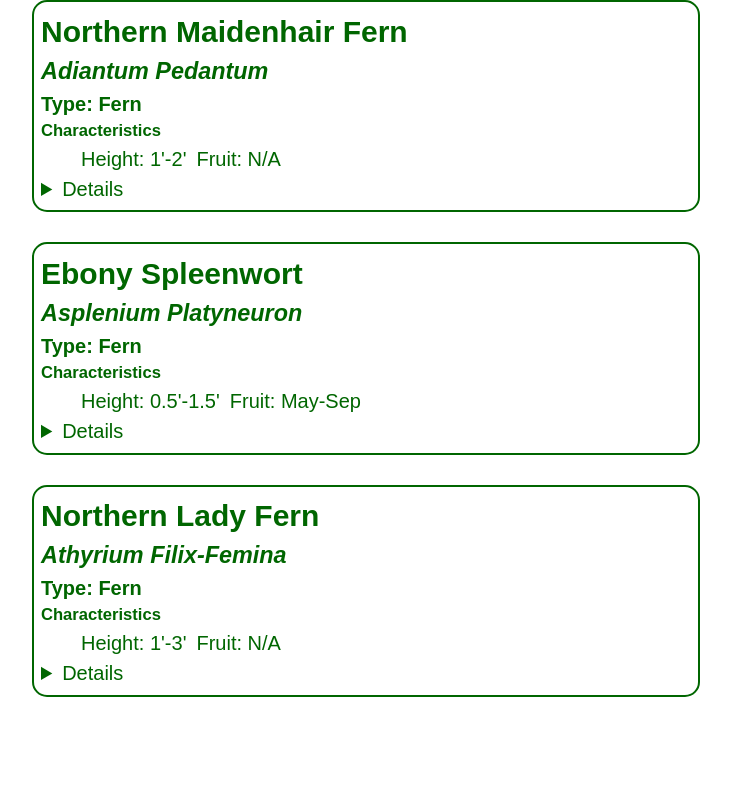
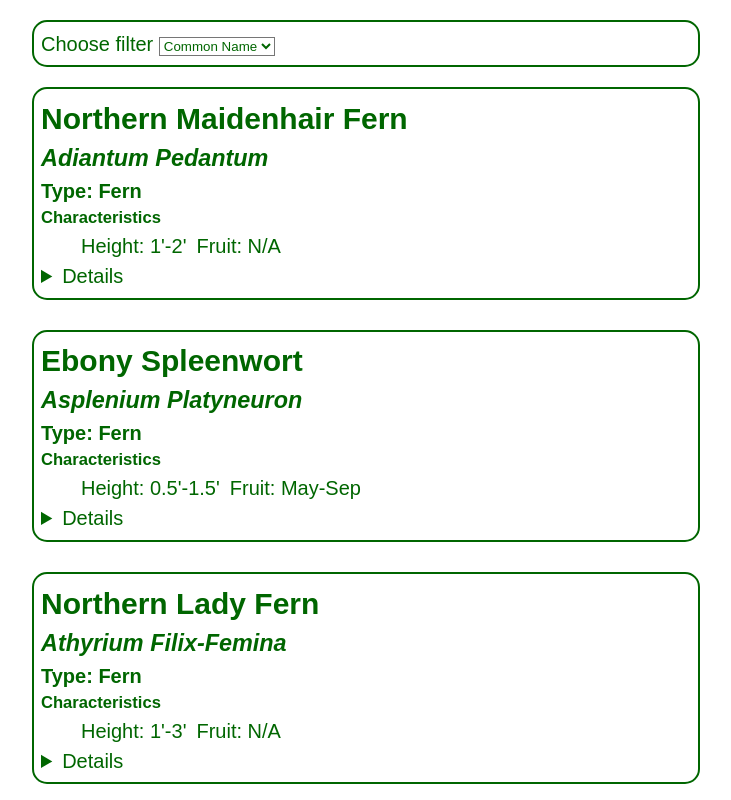
Before and after one commit to RyanFrantz/chesapeake-native-plants, a plain HTML site: page index.htm in a window 1280 px wide. Shown: the whole page, without its empty margins (274-1005 px from the left). Drawn offline with Linux system fonts and the light colour scheme.

Commit message:
Initial work to support #2

```diff
--- a/css/style.css
+++ b/css/style.css
@@ -21,6 +21,7 @@
   font-family: inherit;
   line-height: inherit;
   color: inherit;
+  background-color: inherit;
   /* Avoid common layout issues */
   box-sizing: border-box;
 }
@@ -39,6 +40,17 @@ html {
 
 /* Images should be responsive. */
 img { max-inline-size: 100%; }
+
+header {
+  border: solid .125rem;
+  border-radius: 15px;
+  padding: 1%;
+}
+
+body > header {
+  margin-bottom: 1rem;
+  margin-top: 1rem;
+}
 
 article {
   border: solid .125rem;
--- a/index.htm
+++ b/index.htm
@@ -4,8 +4,16 @@
     <meta name="viewport" content="width=device-width, initial-scale=1">
     <link rel="stylesheet" href="css/style.css">
   </head>
-  <body>
-    <main class="center">
+  <body class="center">
+    <header>
+      <label for="filter-select">Choose filter</label>
+      <select>
+        <option value="common-name">Common Name</option>
+        <option value="latin-name">Latin Name</option>
+        <option value="plant-type">Plant Type</option>
+      </select>
+    </header>
+    <main>
       <div class="stack">
         <article>
           <h2>northern maidenhair fern</h2>
```
